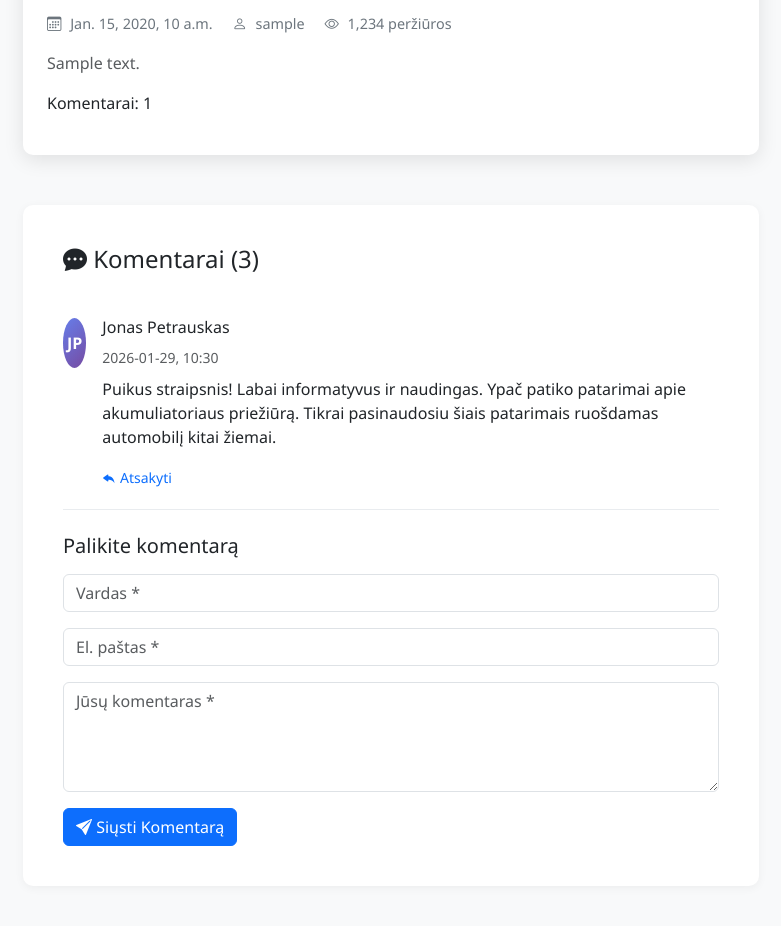
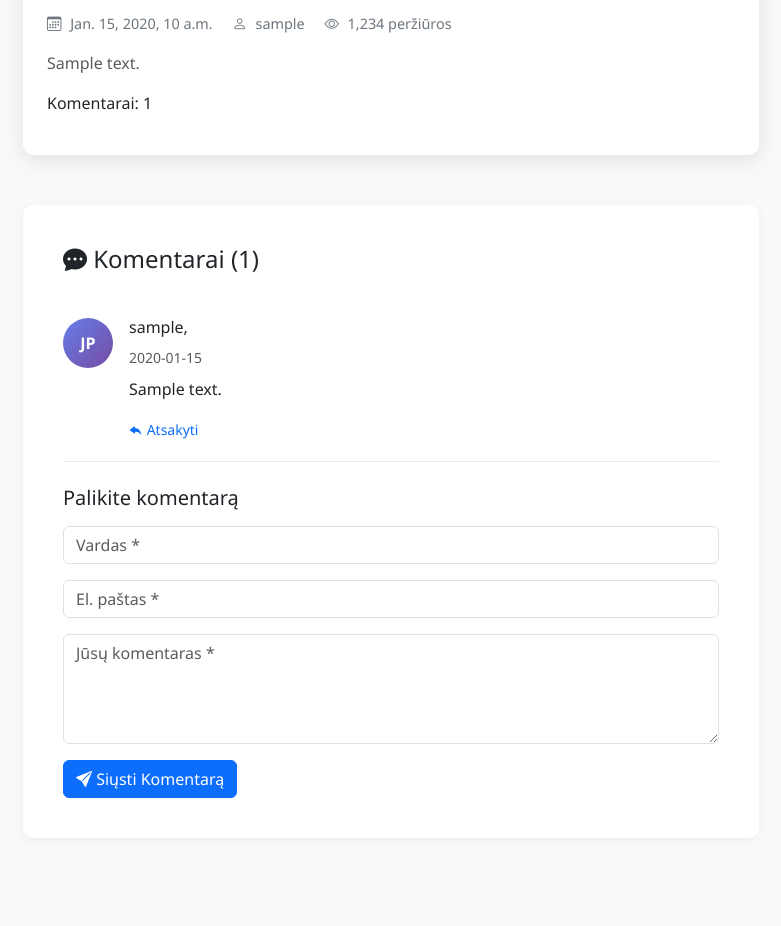
Before and after one commit to Laimonas-Mituzas/Blog, a Django app: page /post/1/ in a window 1280 px wide. Shown: the part 905-1831 px from the top of the page, without its empty margins (59-840 px from the left). Run offline with Django 5.2, Linux system fonts and the light colour scheme; tables that the repository leaves empty hold one stand-in row (values such as "Sample post").

Commit message:
+comment view

```diff
--- a/mysite/blog/models.py
+++ b/mysite/blog/models.py
@@ -21,3 +21,6 @@ class Comment(models.Model):
 
     def __str__(self):
         return f"{self.content}"
+
+    class Meta:
+        ordering = ['-created']
--- a/mysite/blog/templates/post.html
+++ b/mysite/blog/templates/post.html
@@ -36,19 +36,21 @@
 
  <!-- Comments Section -->
                 <div class="comments-section">
-                    <h4 class="mb-4"><i class="bi bi-chat-dots-fill"></i> Komentarai (3)</h4>
+                    <h4 class="mb-4"><i class="bi bi-chat-dots-fill"></i> Komentarai ({{post.comments.count}})</h4>
 
+                    {% for comment in post.comments.all %}
                     <div class="comment">
                         <div class="d-flex">
                             <div class="comment-avatar me-3">JP</div>
                             <div class="flex-grow-1">
-                                <h6>Jonas Petrauskas</h6>
-                                <small class="text-muted">2026-01-29, 10:30</small>
-                                <p class="mt-2">Puikus straipsnis! Labai informatyvus ir naudingas. Ypač patiko patarimai apie akumuliatoriaus priežiūrą. Tikrai pasinaudosiu šiais patarimais ruošdamas automobilį kitai žiemai.</p>
+                                <h6>{{ comment.author }}, </h6>
+                                <small class="text-muted">{{ comment.created | date:"Y-m-d"}}</small>
+                                <p class="mt-2"> {{ comment.content }}</p>
                                 <a href="#" class="text-decoration-none"><small><i class="bi bi-reply-fill"></i> Atsakyti</small></a>
                             </div>
                         </div>
                     </div>
+                    {% endfor %}
 
 
                     <!-- Comment Form -->
```
